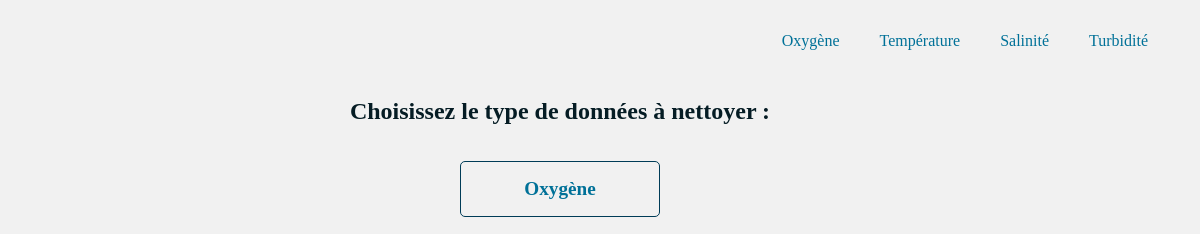
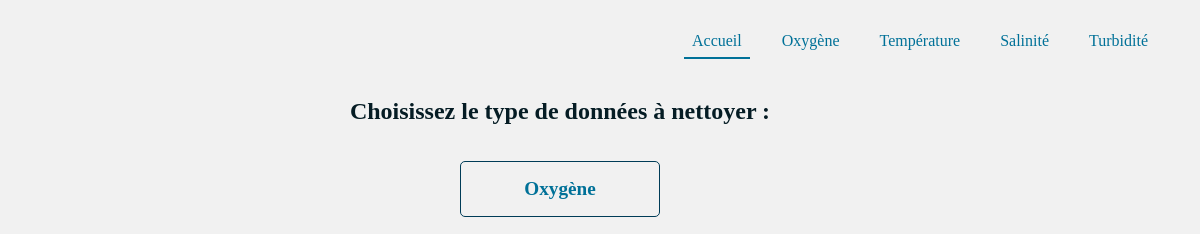
Before and after one commit to Matthieu-Mary/Nour_BKT_Version2, a plain HTML site: page index.html in a window 1280 px wide. Shown: the top 234 px of the page, 80-1280 px from the left. Drawn offline with Linux system fonts and the light colour scheme.

Commit message:
add link to homepage

```diff
--- a/index.html
+++ b/index.html
@@ -18,6 +18,7 @@
         </div>
         <nav>
             <ul>
+                <li><a class="active" href="./index.html">Accueil</a></li>
                 <li><a href="./pages/oxygene.html">Oxygène</a></li>
                 <li><a href="./pages/temperature.html">Température</a></li>
                 <li><a href="./pages/salinite.html">Salinité</a></li>
```
Also changed, not shown: README.txt (added).
